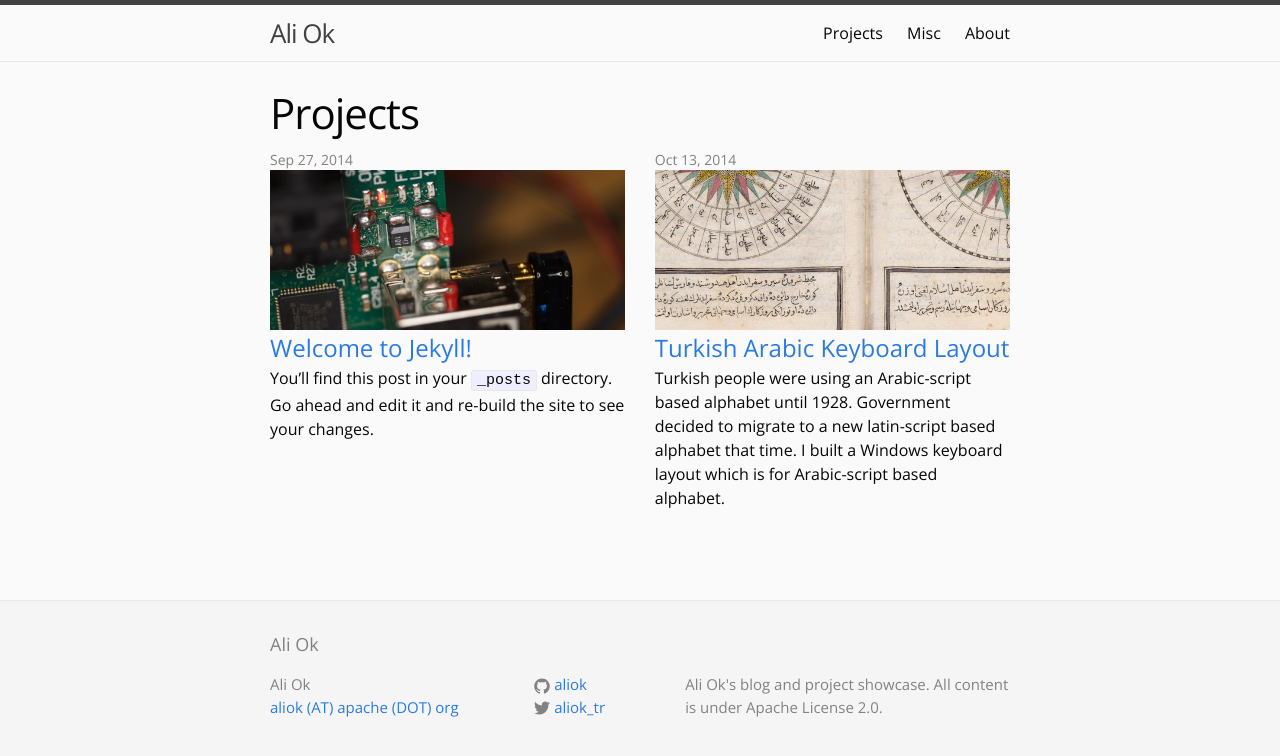
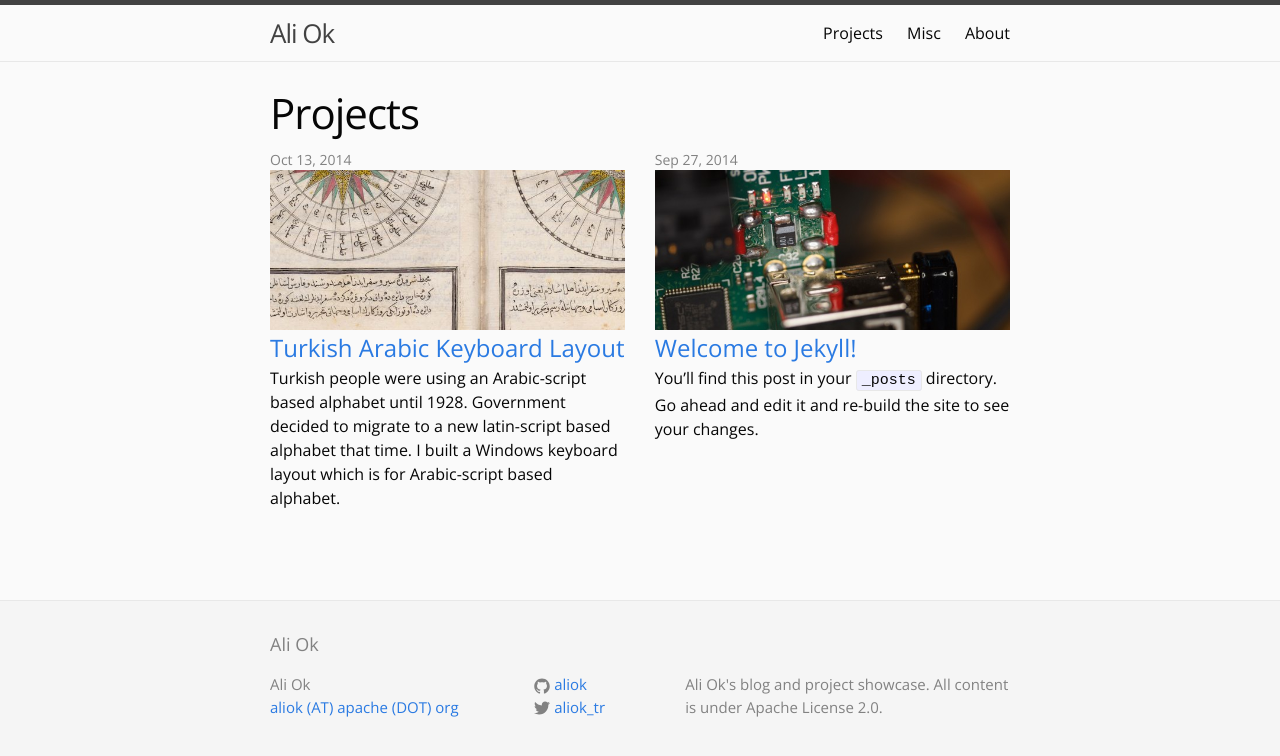
Before and after one commit to aliok/aliok.github.io, a Jekyll site: the page built from projects.html, in a window 1280 px wide. Shown: the top 756 px of the page. Built offline with Jekyll 4.4.1, drawn with Linux system fonts in a browser that asks for light colours.

Commit message:
Fixed sorting issue in projects page

```diff
--- a/projects.html
+++ b/projects.html
@@ -7,7 +7,8 @@ layout: default
   <h1 class="page-heading-big">Projects</h1>
 
   <div class="project-list">
-    {% for post in site.projects %}
+    {% assign sorted_posts = (site.projects | sort: 'date') %}
+    {% for post in sorted_posts reversed %}
       {% assign mod = forloop.index0 | modulo:2 %}
       {% if mod == 0 %}
       <div class="row">
```
